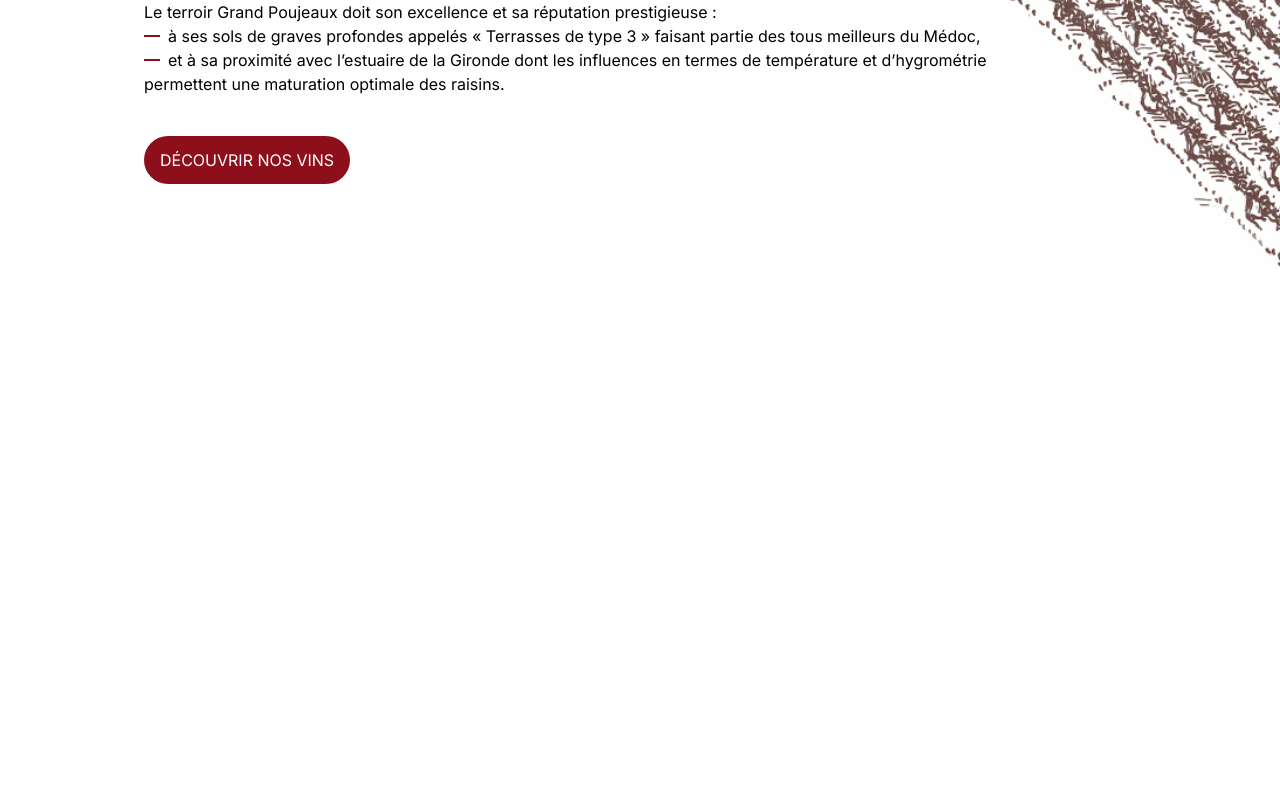
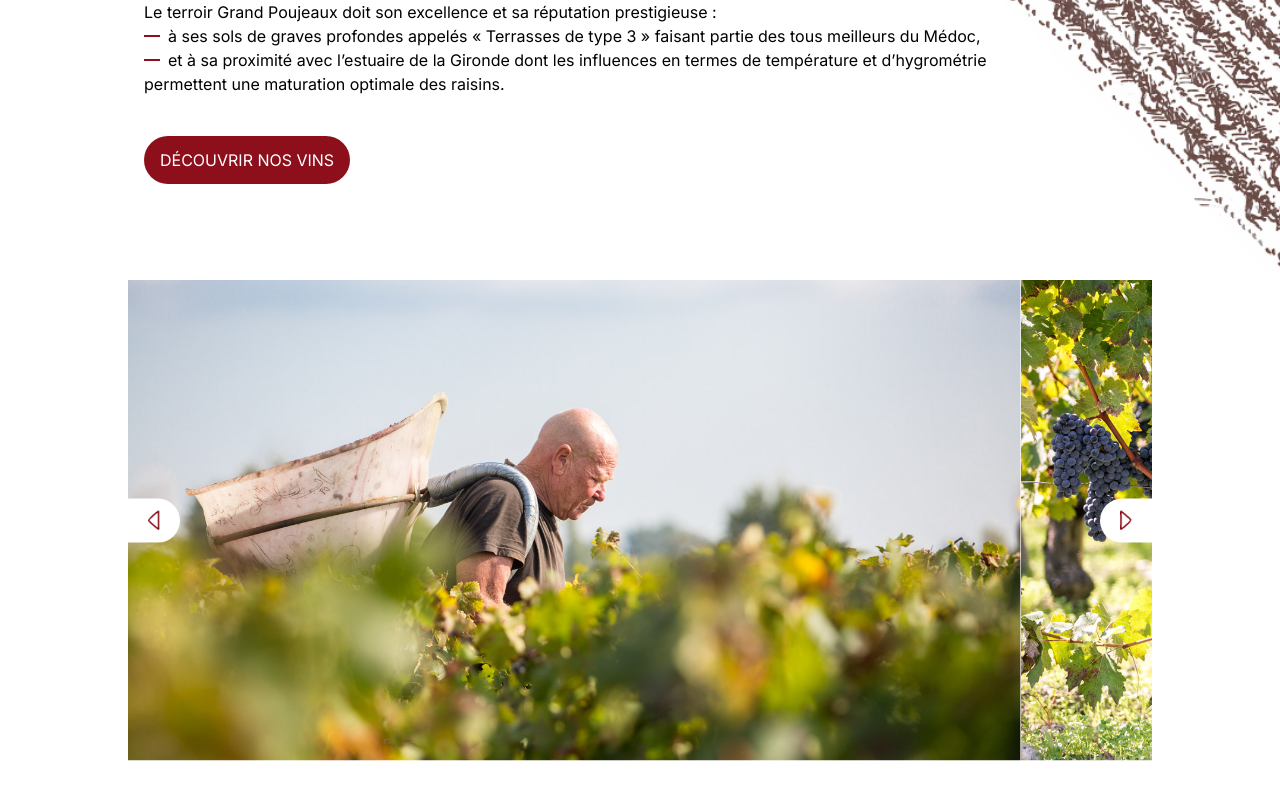
Before and after one commit to magicniclus/dutruchnext, a Next.js app: page / in a window 1280 px wide. Shown: the part 779-1579 px from the top of the page. After the commit the page ends 1548 px from the top, so only its background shows below. Built offline with nearby package versions, Linux system fonts and the light colour scheme.

Commit message:
Update page.tsx

```diff
--- a/src/app/page.tsx
+++ b/src/app/page.tsx
@@ -3,19 +3,29 @@
 import Nav from "./components/Nav";
 import Hero from "./components/Hero";
 import Who from "./components/Who";
+import Lightbox from "./components/Lightbox";
+
+import { RootState } from '@/redux/store';
+
+import { useSelector } from 'react-redux';
 
 import Image from "next/image";
 
 export default function Home() {
 
+    // Sélectionnez la clé de langue actuelle de l'état Redux
+    type LanguageKey = 'fr' | 'eng';
+    const languageKey = useSelector((state: RootState) => state.language.language) as LanguageKey;
+
   return (
     <>
         <header>
           <Nav />
+        </header>
+        <main className="">
           <Hero />
-          <Who />
-        </header>
-        <main className="flex min-h-screen flex-col items-center justify-between p-24">
+          <Who lang={languageKey} />
+          <Lightbox />
         </main>
     </>
   );
```
